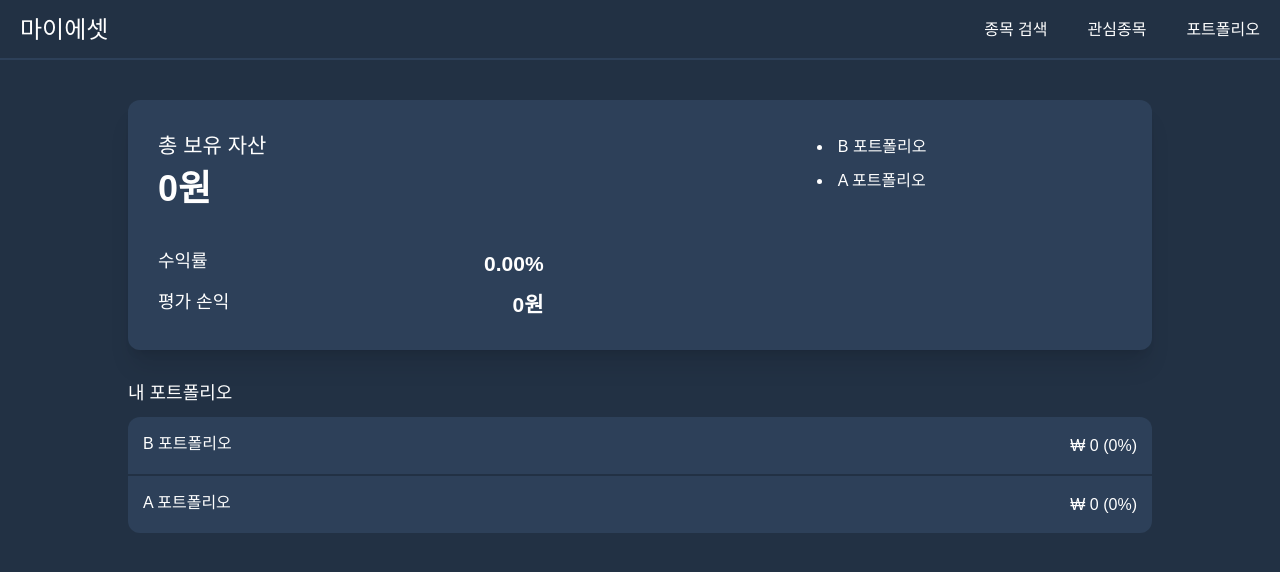
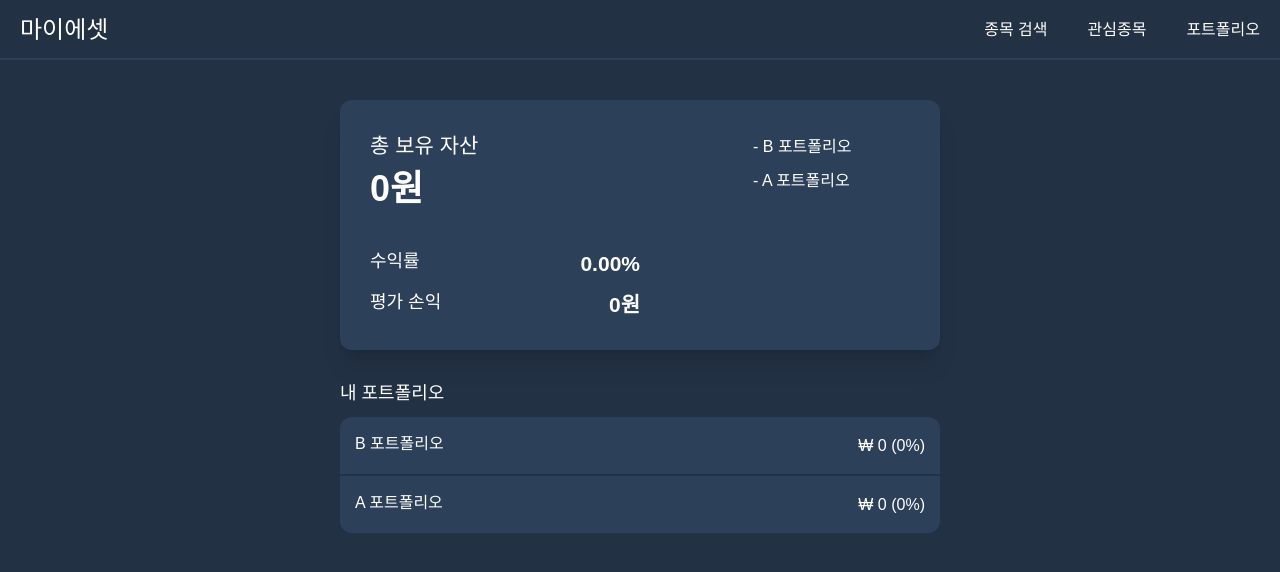
Before and after one commit to crewd/my-asset, a React (Vite) app: page /portfolio in a window 1280 px wide. Shown: the top 572 px of the page. Built offline with nearby package versions, Linux system fonts and the light colour scheme; no server answers.

Commit message:
design: div width 수정

```diff
--- a/src/pages/portfolio/portfolios.tsx
+++ b/src/pages/portfolio/portfolios.tsx
@@ -31,9 +31,9 @@ const Portfolios = () => {
   return (
     <div>
       <div className="grid grid-cols-1 gap-[20px]">
-        <div>
-          <Box classname="w-[100%] h-[250px] rounded-xl sm:p-[30px] p-[25px] flex justify-between">
-            <div className="w-[40%]">
+        <div className="m-auto sm:w-[600px] w-[100%]">
+          <Box classname=" sm:h-[250px] h-[350px] rounded-xl sm:p-[30px] p-[25px] flex justify-between sm:flex-row flex-col">
+            <div className="sm:w-[50%] w-full">
               <div>
                 <p className="text-lg">총 보유 자산</p>
                 <p className="sm:text-xxl text-[32px] font-bold">
@@ -69,16 +69,16 @@ const Portfolios = () => {
                 </p>
               </div>
             </div>
-            <ul className="w-[30%] list-disc">
+            <ul className="sm:w-[30%] w-full">
               {myStockData.map((portfolio) => (
                 <li key={portfolio.name} className="p-[5px]">
-                  {portfolio.name}
+                  - {portfolio.name}
                 </li>
               ))}
             </ul>
           </Box>
         </div>
-        <div>
+        <div className="m-auto sm:w-[600px] w-[100%]">
           <p className="py-[10px] text-md">내 포트폴리오</p>
           <div>
             {myStockData.map((element) => (
```
